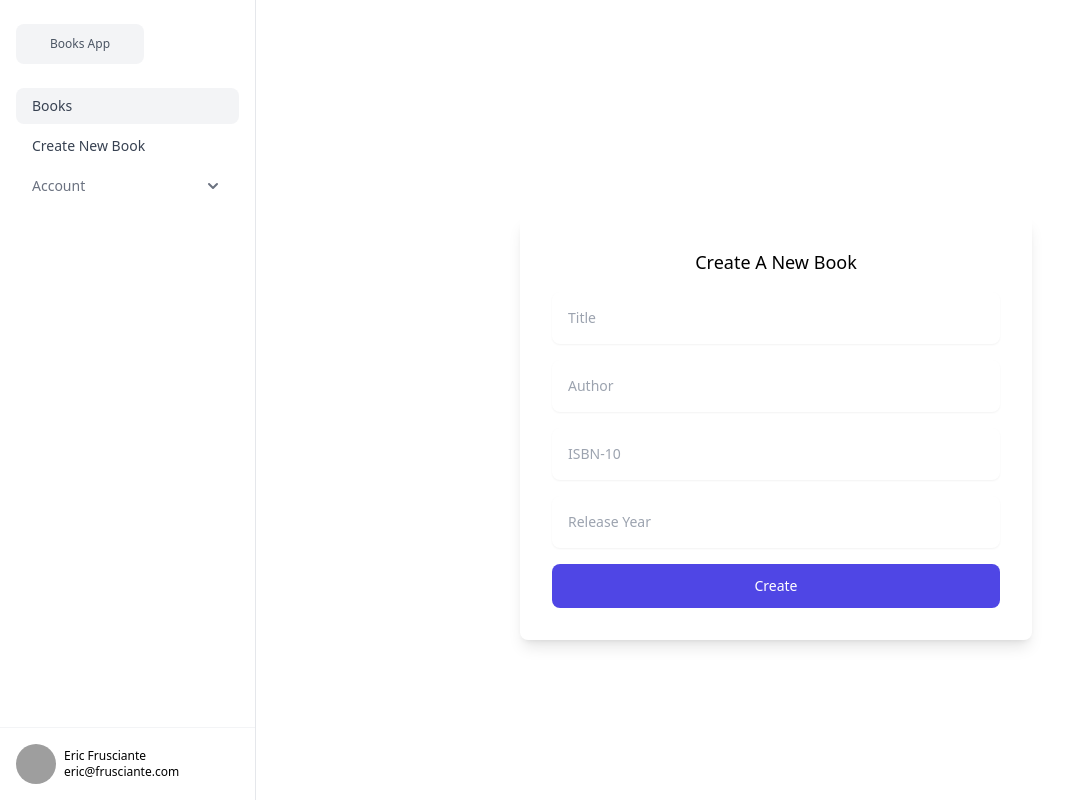
After one commit to krystiano13/symfony-books, a Symfony app: template templates/books/create.html.twig in a window 1280 px wide. The commit adds this page. Shown: the whole page, without its empty margins (0-1077 px from the left). Run offline with Twig, Linux system fonts and the light colour scheme; the template is opened without the code that fills it, so the values that code supplies are empty; style sheets or scripts are compiled from the project's sources; some libraries are stand-ins or nearby versions; grey boxes are pictures that could not be loaded.

Commit message:
implement

```diff
--- a/templates/base.html.twig
+++ b/templates/base.html.twig
@@ -1,5 +1,5 @@
 <!DOCTYPE html>
-<html>
+<html lang="en">
     <head>
         <meta charset="UTF-8">
         <title>{% block title %}Welcome!{% endblock %}</title>
@@ -11,7 +11,7 @@
             {% block importmap %}{{ importmap('app') }}{% endblock %}
         {% endblock %}
     </head>
-    <body>
+    <body class="min-h-[100vh]">
         <aside class="w-64 hidden sm:block fixed">
             {% include "partials/_sidebar.html.twig" %}
         </aside>
@@ -28,7 +28,7 @@
             </section>
             {% include "partials/_mobile_nav.html.twig" %}
         </nav>
-        <section class="w-full pl-4 sm:pl-72 pt-24 sm:pt-8">
+        <section class="w-full h-[100vh] px-4 sm:pl-72 pt-24 sm:pt-8">
             {% block body %}{% endblock %}
         </section>
     </body>
--- /dev/null
+++ b/templates/books/create.html.twig
@@ -0,0 +1,83 @@
+{% extends "base.html.twig" %}
+
+{% block body %}
+   <section class="w-full h-full flex justify-center items-center">
+       <form action="#" class="mb-0 mt-6 space-y-4 rounded-lg w-[90vw] sm:w-[32rem] p-4 shadow-lg sm:p-6 lg:p-8">
+           <p class="text-center text-lg font-medium">Create A New Book</p>
+
+           <div>
+               <label for="email" class="sr-only">Title</label>
+
+               <div class="relative">
+                   <input
+                           type="text"
+                           required
+                           minlength="3"
+                           maxlength="255"
+                           class="w-full rounded-lg border-gray-200 p-4 pe-12 text-sm shadow-sm"
+                           placeholder="Title"
+                   />
+
+                   <span class="absolute inset-y-0 end-0 grid place-content-center px-4"></span>
+               </div>
+           </div>
+
+           <div>
+               <label for="email" class="sr-only">Author</label>
+
+               <div class="relative">
+                   <input
+                           type="text"
+                           required
+                           minlength="3"
+                           maxlength="255"
+                           class="w-full rounded-lg border-gray-200 p-4 pe-12 text-sm shadow-sm"
+                           placeholder="Author"
+                   />
+
+                   <span class="absolute inset-y-0 end-0 grid place-content-center px-4"></span>
+               </div>
+           </div>
+
+           <div>
+               <label for="email" class="sr-only">ISBN-10</label>
+
+               <div class="relative">
+                   <input
+                           type="text"
+                           required
+                           class="w-full rounded-lg border-gray-200 p-4 pe-12 text-sm shadow-sm"
+                           placeholder="ISBN-10"
+                   />
+
+                   <span class="absolute inset-y-0 end-0 grid place-content-center px-4"></span>
+               </div>
+           </div>
+
+           <div>
+               <label for="email" class="sr-only">Release Year</label>
+
+               <div class="relative">
+                   <input
+                           type="number"
+                           min="1900"
+                           max="{{ year }}"
+                           value="{{ year }}"
+                           required
+                           class="w-full rounded-lg border-gray-200 p-4 pe-12 text-sm shadow-sm"
+                           placeholder="Release Year"
+                   />
+
+                   <span class="absolute inset-y-0 end-0 grid place-content-center px-4"></span>
+               </div>
+           </div>
+
+           <button
+                   type="submit"
+                   class="block w-full rounded-lg bg-indigo-600 px-5 py-3 text-sm font-medium text-white"
+           >
+               Create
+           </button>
+       </form>
+   </section>
+{% endblock %}
--- /dev/null
+++ b/templates/partials/_menu_options.html.twig
@@ -0,0 +1,55 @@
+<li>
+    <a
+            href="#"
+            class="block rounded-lg bg-gray-100 px-4 py-2 text-sm font-medium text-gray-700"
+    >
+        Books
+    </a>
+</li>
+
+<li class="w-full rounded-lg px-4 py-2 text-sm font-medium text-gray-500 [text-align:_inherit] hover:bg-gray-100 hover:text-gray-700">
+    <a
+            href="{{ path("app_books_create") }}"
+            class="text-sm font-medium text-gray-700"
+    >
+        Create New Book
+    </a>
+</li>
+
+<li>
+    <details class="group [&_summary::-webkit-details-marker]:hidden">
+        <summary
+                class="flex cursor-pointer items-center justify-between rounded-lg px-4 py-2 text-gray-500 hover:bg-gray-100 hover:text-gray-700"
+        >
+            <span class="text-sm font-medium"> Account </span>
+
+            <span class="shrink-0 transition duration-300 group-open:-rotate-180">
+              <svg
+                      xmlns="http://www.w3.org/2000/svg"
+                      class="size-5"
+                      viewBox="0 0 20 20"
+                      fill="currentColor"
+              >
+                <path
+                        fill-rule="evenodd"
+                        d="M5.293 7.293a1 1 0 011.414 0L10 10.586l3.293-3.293a1 1 0 111.414 1.414l-4 4a1 1 0 01-1.414 0l-4-4a1 1 0 010-1.414z"
+                        clip-rule="evenodd"
+                />
+              </svg>
+            </span>
+        </summary>
+
+        <ul class="mt-2 space-y-1 px-4">
+            <li>
+                <form action="#">
+                    <button
+                            type="submit"
+                            class="w-full rounded-lg px-4 py-2 text-sm font-medium text-gray-500 [text-align:_inherit] hover:bg-gray-100 hover:text-gray-700"
+                    >
+                        Logout
+                    </button>
+                </form>
+            </li>
+        </ul>
+    </details>
+</li>
```
Also changed, not shown: src/Controller/BooksController.php (+7 -0 lines), templates/partials/_mobile_nav.html.twig (+1 -55 lines), templates/partials/_sidebar.html.twig (+1 -53 lines).
